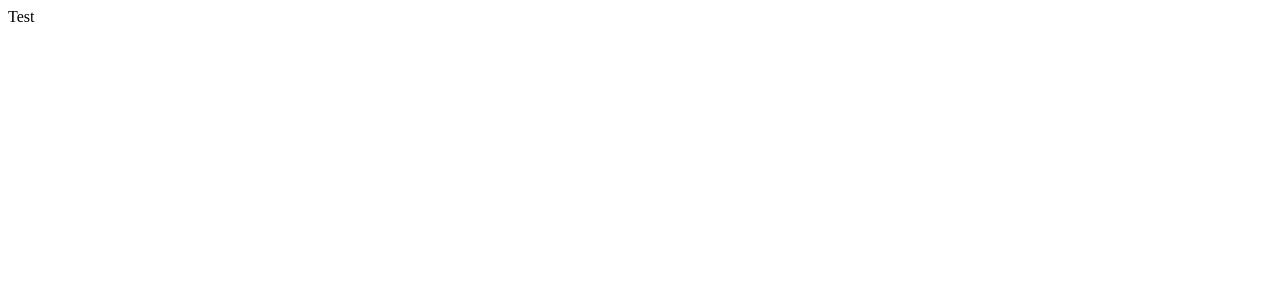
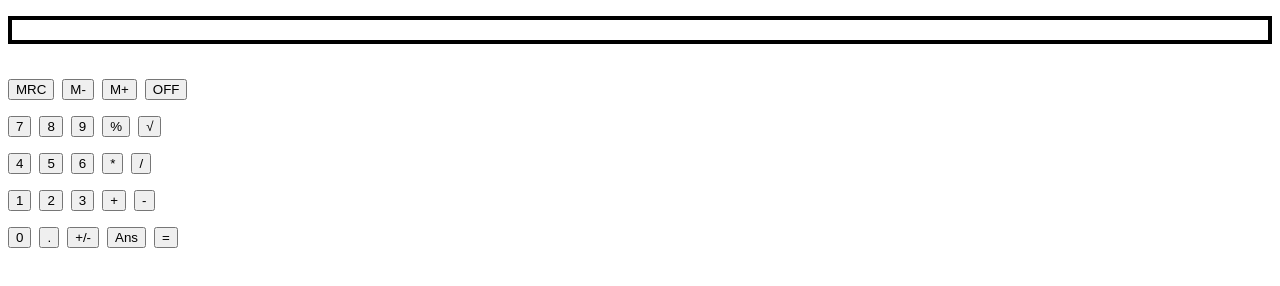
Before and after one commit to KitosFV/Hello_Git, a plain HTML site: page index.html in a window 1280 px wide. Drawn offline with Linux system fonts and the light colour scheme.

Commit message:
Index.html changed to pre-final version

```diff
--- a/index.html
+++ b/index.html
@@ -2,9 +2,49 @@
 <html>
   <head>
     <meta charset="utf-8">
-    <title>Test</title>
+    <title>Calculator</title>
   </head>
   <body>
-    Test
+    <style>
+    .brd {
+      border: 4px solid;
+      padding: 10px;
+    }
+    button {
+      size: 1px;
+    }
+    </style>
+    <p id="Out" class="brd"></p>
+    <H1>
+    <button id="MRC">MRC</button>
+    <button id="M-">M-</button>
+    <button id="M+">M+</button>
+    <button id="OFF">OFF</button>
+    <br>
+    <button id="Num7">7</button>
+    <button id="Num8">8</button>
+    <button id="Num9">9</button>
+    <button id="Mod">%</button>
+    <button id="Sqrt">√</button>
+    <br>
+    <button id="Num4">4</button>
+    <button id="Num5">5</button>
+    <button id="Num6">6</button>
+    <button id="Mul">*</button>
+    <button id="Div">/</button>
+    <br>
+    <button id="Num1">1</button>
+    <button id="Num2">2</button>
+    <button id="Num3">3</button>
+    <button id="Pls">+</button>
+    <button id="Mns">-</button>
+    <br>
+    <button id="Num0">0</button>
+    <button id="dot">.</button>
+    <button id="p/m">+/-</button>
+    <button id="Ans">Ans</button>
+    <button id="Eq">=</button>
+    </H1>
+    <script src="index.js"></script>
   </body>
 </html>
```
